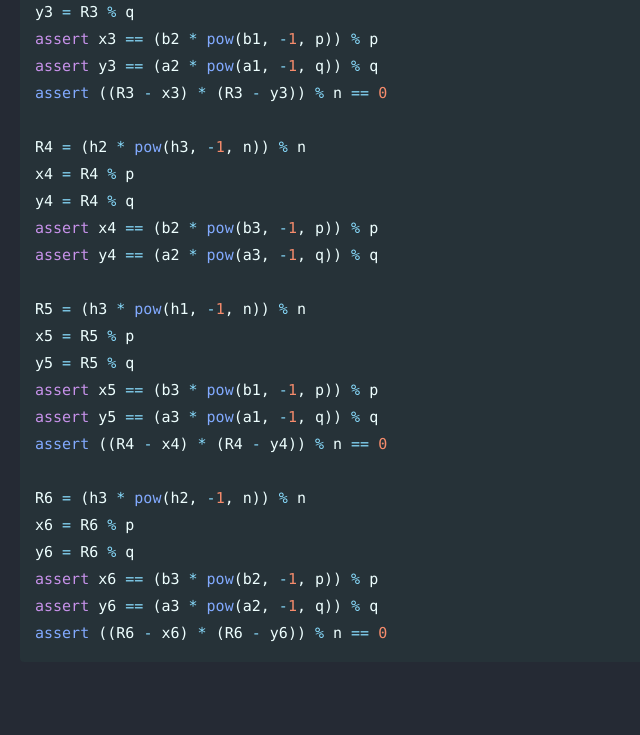
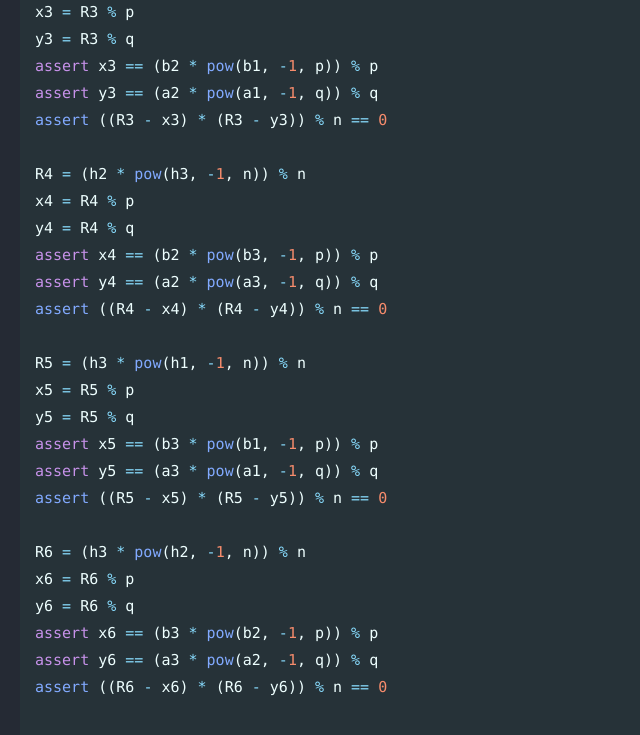
Before and after one commit to Connor-McCartney/Connor-McCartney.github.io, a Jekyll site: the page built from _pages/cryptography/other/apbq-rsa-iii-Imaginary-CTF.md, in a window 1280 px wide and 900 px high, scrolled down 2233 px. Shown: the top 735 px of the window, without its empty margins (0-640 px from the left). Built offline with Jekyll 4.4.1, drawn with Linux system fonts in a browser that asks for light colours; cached includes are drawn as plain includes.

Commit message:
Update apbq-rsa-iii-Imaginary-CTF.md

````diff
--- a/_pages/cryptography/other/apbq-rsa-iii-Imaginary-CTF.md
+++ b/_pages/cryptography/other/apbq-rsa-iii-Imaginary-CTF.md
@@ -84,6 +84,7 @@ print(long_to_bytes(pow(c,pow(0x10001,-1,(p-1)*(n//p-1)),n)))
 
 
 ```python
+
 R1 = (h1 * pow(h3, -1, n)) % n
 x1 = R1 % p
 y1 = R1 % q
@@ -110,13 +111,14 @@ x4 = R4 % p
 y4 = R4 % q
 assert x4 == (b2 * pow(b3, -1, p)) % p
 assert y4 == (a2 * pow(a3, -1, q)) % q
+assert ((R4 - x4) * (R4 - y4)) % n == 0
 
 R5 = (h3 * pow(h1, -1, n)) % n
 x5 = R5 % p
 y5 = R5 % q
 assert x5 == (b3 * pow(b1, -1, p)) % p
 assert y5 == (a3 * pow(a1, -1, q)) % q
-assert ((R4 - x4) * (R4 - y4)) % n == 0
+assert ((R5 - x5) * (R5 - y5)) % n == 0
 
 R6 = (h3 * pow(h2, -1, n)) % n
 x6 = R6 % p
@@ -124,6 +126,7 @@ y6 = R6 % q
 assert x6 == (b3 * pow(b2, -1, p)) % p
 assert y6 == (a3 * pow(a2, -1, q)) % q
 assert ((R6 - x6) * (R6 - y6)) % n == 0
+
 ```
 
 
````
